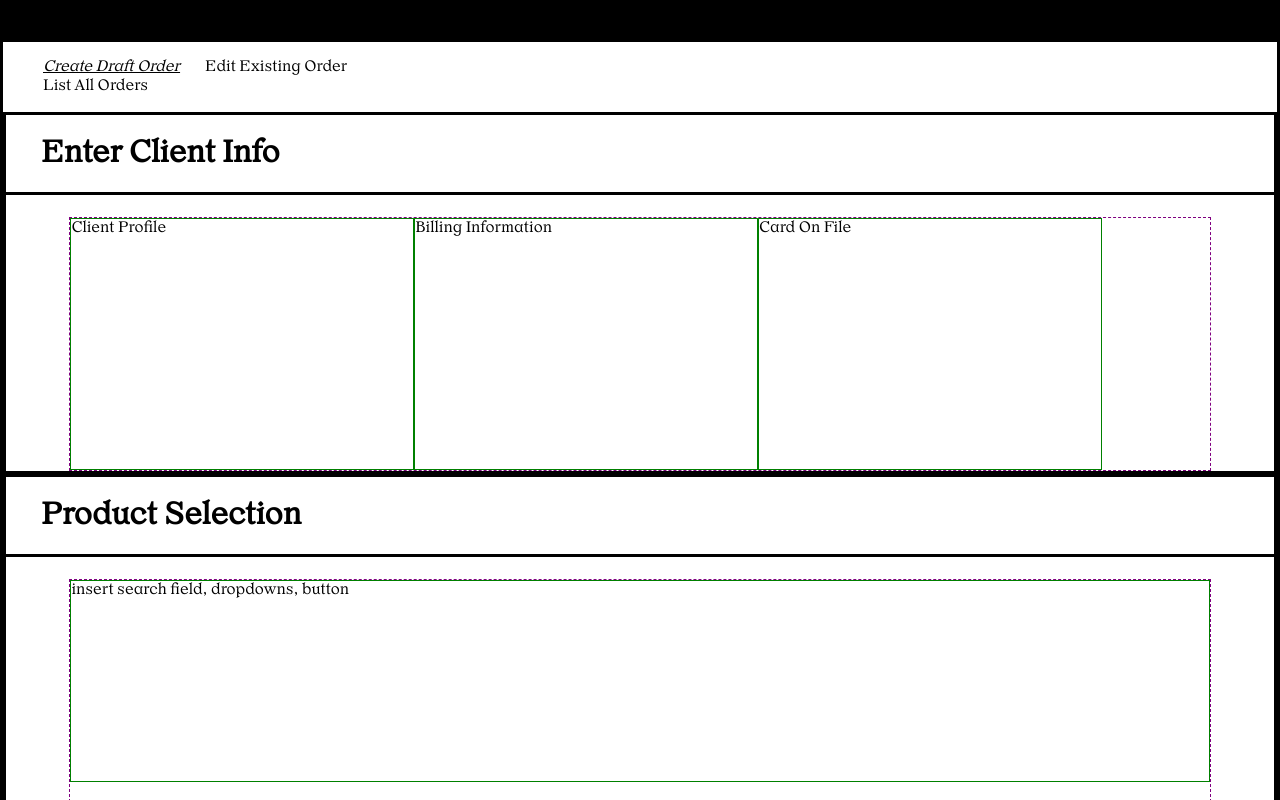
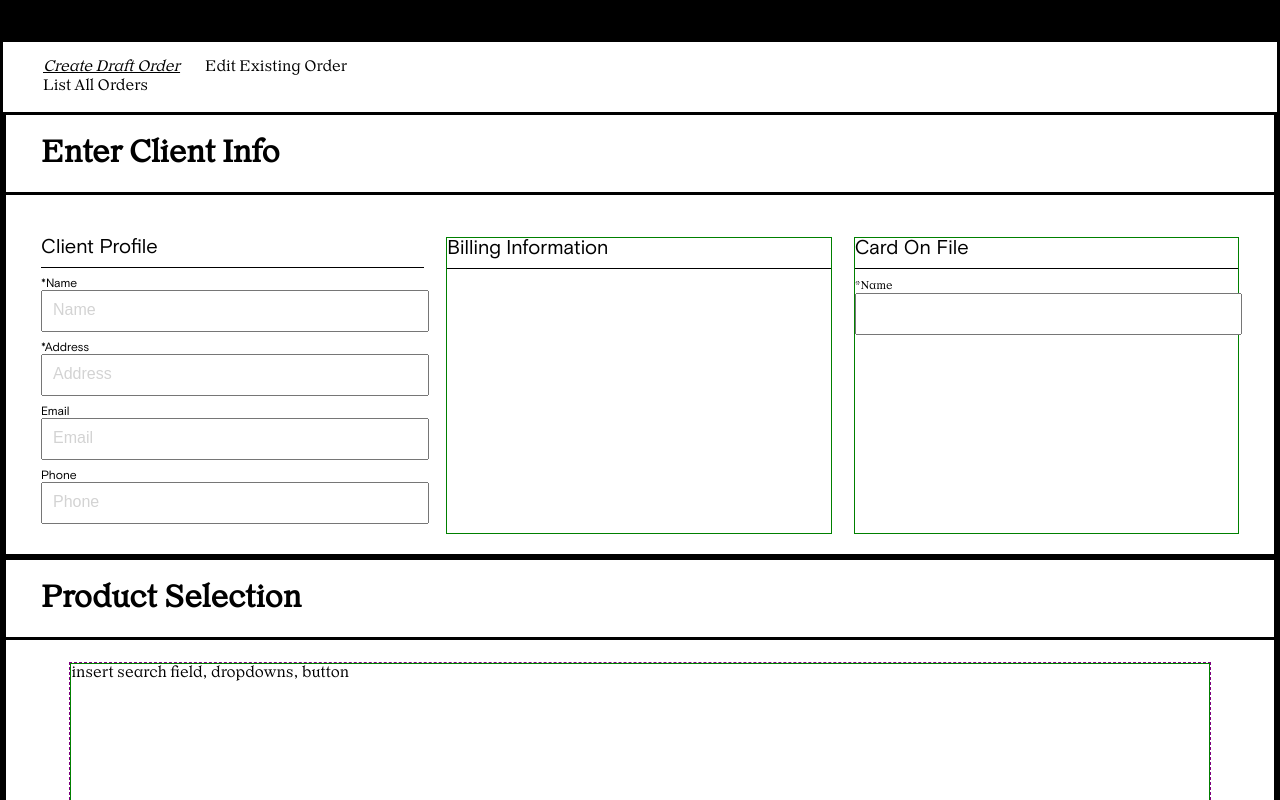
Before and after one commit to astaiglesia/enterprise-order-application, a React (Create React App) app: page / in a window 1280 px wide. Shown: the top 800 px of the page. Built offline with nearby package versions, Linux system fonts and the light colour scheme.

Commit message:
populate client form

```diff
--- a/src/components/MainContainer/MainContainer.scss
+++ b/src/components/MainContainer/MainContainer.scss
@@ -4,3 +4,7 @@
   flex-direction: column;
   justify-content: flex-start;
 }
+
+.font-face-grotesque {
+  font-family: "basis-grotesque-regular-pro";
+}
--- a/src/components/Profile/BillingForm/BillingForm.jsx
+++ b/src/components/Profile/BillingForm/BillingForm.jsx
@@ -3,8 +3,9 @@ import "./BillingForm.scss";
 const BillingForm = () => {
   return (
     // add form fields
-    <div className="billing-form">
-      Billing Information
+    <div className="form billing-form">
+      <div className="form-heading font-face-grotesque">Billing Information</div>
+
     </div>
   )
 }
--- a/src/components/Profile/BillingForm/BillingForm.scss
+++ b/src/components/Profile/BillingForm/BillingForm.scss
@@ -1,5 +1,3 @@
 .billing-form {
   border: thin solid green;
-  width: 30%;
-  height: 250px;
 }
--- a/src/components/Profile/ClientContainer.scss
+++ b/src/components/Profile/ClientContainer.scss
@@ -11,12 +11,50 @@
   }
 
   .edit-client {
-    border: thin dashed purple;
-    margin-left: 5%;
-    margin-right: 5%;
+    // border: thick dashed purple;
+    padding: 20px 35px;
 
     display: flex;
     flex-flow: row wrap;
+    justify-content: space-between;
+
+    .form-heading {
+      padding-bottom: 10px;
+      border-bottom: thin solid black;
+      margin-bottom: 10px;
+      font-size: 20px;
+      font-weight: 300;
+    }
+
+    .form {
+      width: 32%;
+      min-height: 250px;
+
+      .input-wrapper {
+        // border: thin solid red;
+        margin-bottom: 10px;
+      }
+
+      input, label {
+        display: block;
+      }
+
+      label {
+        font-size: 12px;
+      }
+
+      input {
+        width: 97%;
+        height: 36px;
+        padding-left: 10px;
+      }
+      ::placeholder {
+        color: lightgray;
+        font-size: 16px;
+      }
+    }
+
 
   }
+
 }
--- a/src/components/Profile/ClientForm/ClientForm.jsx
+++ b/src/components/Profile/ClientForm/ClientForm.jsx
@@ -2,9 +2,25 @@ import "./ClientForm.scss";
 
 const ClientForm = () => {
   return (
-    // add form fields
-    <div className="client-form">
-      Client Profile
+    <div className="form client-form font-face-grotesque">
+      <div className="form-heading">Client Profile</div>
+      <div className="input-wrapper">
+        <label for="name">*Name </label>
+        <input type="text" name="name" id="name" placeholder="Name" required/>
+      </div>
+      <div className="input-wrapper">
+        <label for="client-address">*Address</label>
+        <input type="text" name="client-address" id="client-address" placeholder="Address" required/>
+      </div>
+      <div className="input-wrapper">
+        <label for="email">Email</label>
+        <input type="email" name="email" id="email" placeholder="Email"/>
+      </div>
+      <div className="input-wrapper">
+        <label for="phone">Phone</label>
+        <input type="tel" name="phone" id="phone"
+               pattern="[0-9]{3}-[0-9]{3}-[0-9]{4}" placeholder="Phone"/>
+      </div>
     </div>
   )
 }
--- a/src/components/Profile/ClientForm/ClientForm.scss
+++ b/src/components/Profile/ClientForm/ClientForm.scss
@@ -1,5 +1,6 @@
 .client-form {
-  border: thin solid green;
-  width: 30%;
-  height: 250px;
+  // border: thin solid green;
+
+
+
 }
--- a/src/components/Profile/CreditForm/CreditForm.jsx
+++ b/src/components/Profile/CreditForm/CreditForm.jsx
@@ -3,8 +3,14 @@ import "./CreditForm.scss";
 const CreditForm = () => {
   return (
     // add form fields
-    <div className="credit-form">
-      Card On File
+    <div className="form credit-form">
+      <div className="form-heading font-face-grotesque">Card On File</div>
+      <form action="" method="">
+        <div>
+          <label for="name">*Name </label>
+          <input type="text" name="name" id="name" required/>
+        </div>
+      </form>
     </div>
   )
 }
--- a/src/components/Profile/CreditForm/CreditForm.scss
+++ b/src/components/Profile/CreditForm/CreditForm.scss
@@ -1,5 +1,4 @@
 .credit-form {
   border: thin solid green;
-  width: 30%;
-  height: 250px;
+
 }
--- a/src/index.css
+++ b/src/index.css
@@ -4,6 +4,13 @@
    url("./assets/fonts/OrLemmen-Light.woff") format("truetype");
   font-weight: normal;
   }
+
+@font-face {
+  font-family: "basis-grotesque-regular-pro";
+  src: local("basis-grotesque-regular-pro"),
+    url("./assets/fonts/basis-grotesque-regular-pro.woff") format("truetype");
+  font-weight: normal;
+}
 
 body {
   margin: 0;
--- a/src/index.js
+++ b/src/index.js
@@ -5,6 +5,7 @@ import './assets/fonts/OrLemmen-Light.woff';
 import './assets/fonts/OrLemmen-Light.woff2';
 import './assets/fonts/OrLemmen-LightItalic.woff';
 import './assets/fonts/OrLemmen-LightItalic.woff2';
+import './assets/fonts/basis-grotesque-regular-pro.woff';
 import App from './App.jsx';
 
 
```
Also changed, not shown: 1 other file (tests, documents, lock files or other folders).
